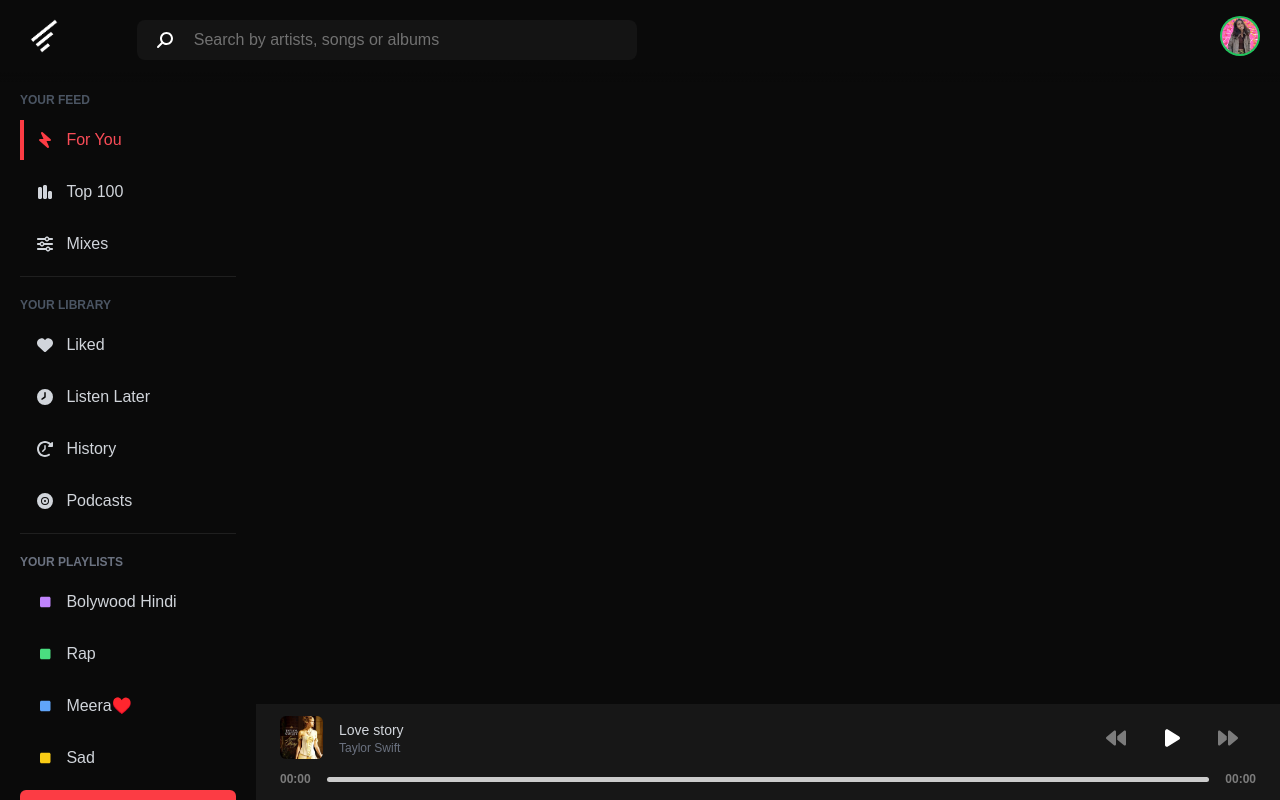
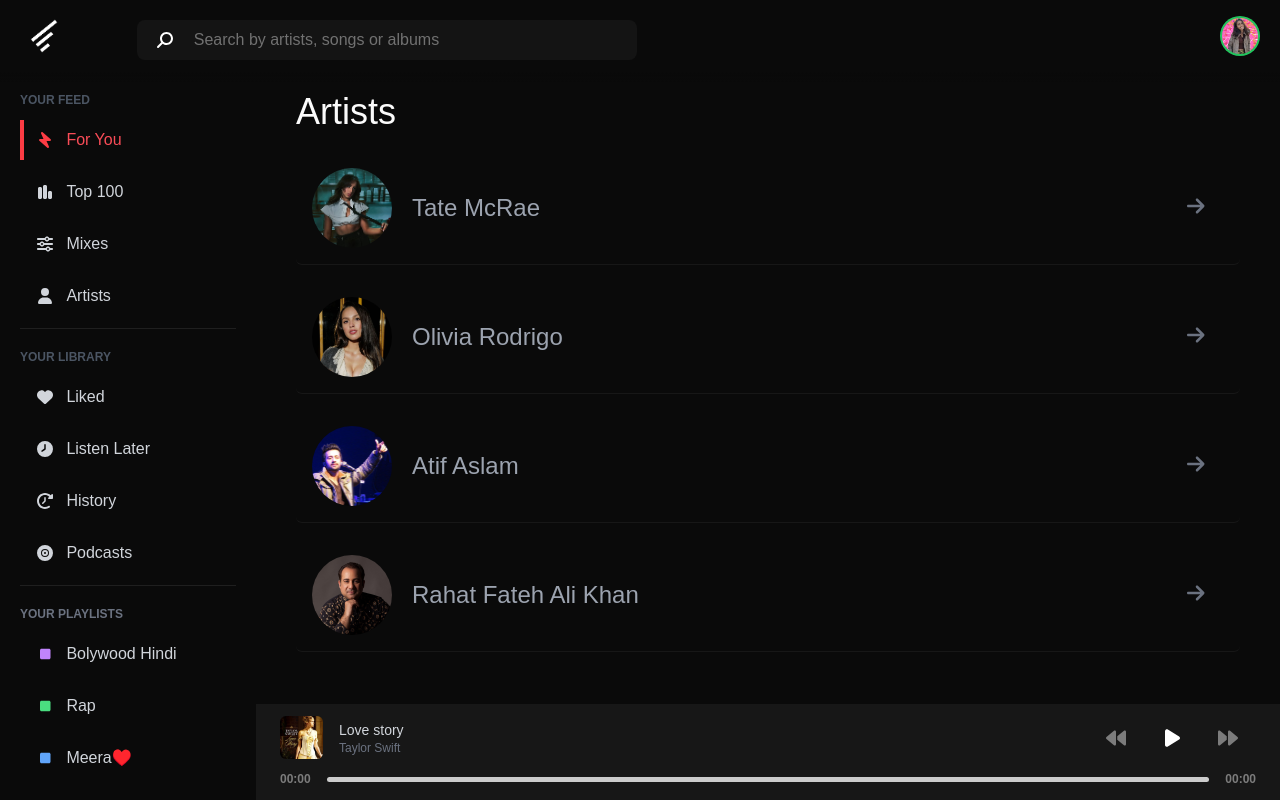
Before and after one commit to SaadPayak/reactapp, a React (Create React App) app: page /artists in a window 1280 px wide. Built offline with nearby package versions, Linux system fonts and the light colour scheme.

Commit message:
Artists List ✅

```diff
--- a/src/ApplicationRoutes.jsx
+++ b/src/ApplicationRoutes.jsx
@@ -2,12 +2,14 @@
 import { Route, Routes } from "react-router-dom";
 import Dashboard from "./pages/Dashboard/Dashboard";
 import Top10 from "./pages/Top10/Top10";
-import Artist from "./pages/Artist/Artist";
+import Artist from "./pages/Artists/Artist/Artist";
+import Artists from "./pages/Artists/Artists";
 
 const ApplicationRoutes = () => {
   return (
     <Routes>
       <Route path="/" element={<Dashboard />} />
+      <Route path="/artists" element={<Artists />} />
       <Route path="/artists/:id" element={<Artist />} />
       <Route path="/top-10" element={<Top10 />} />
     </Routes>
--- /dev/null
+++ b/src/Components/Artists/Artist/ArtistBanner.jsx
@@ -0,0 +1,71 @@
+import {
+  faChartSimple,
+  faFire,
+  faRankingStar,
+  faUser,
+} from "@fortawesome/free-solid-svg-icons";
+import { FontAwesomeIcon } from "@fortawesome/react-fontawesome";
+import React from "react";
+
+const ArtistBanner = ({ artist }) => {
+  return (
+    <div className="w-full rounded-md overflow-hidden  relative flex flex-col lg:flex-row">
+      {/* Artist Image */}
+      <div className="h-72 w-full lg:w-[30%] lg:h-[350px] rounded-md overflow-hidden relative">
+        <img
+          src={`/assets/images/artists/${artist.imageName}`}
+          alt={artist.artistName}
+          className="absolute top-0 left-0 w-[100%] h-[100%] object-cover"
+        />
+      </div>
+      {/* Artist Details */}
+      <div className=" w-full lg:h-full lg:w-[70%]">
+        {/* Artist Name */}
+        <h1 className="text-white-text-main m-3 text-5xl lg:text-7xl ">
+          {artist.artistName}
+        </h1>
+        {/* Artist Analytics */}
+        <div className="text-gray-400 text-lg w-full grid grid-cols-1 lg:grid-cols-2 gap-5 p-5 mt-5">
+          <div className="min-w-[100px] max-w-[400px] bg-black-secondary py-3 px-5 rounded-md overflow-hidden flex justify-between items-center">
+            <div>
+              <FontAwesomeIcon icon={faUser} className="w-8" />
+              <span className="ml-3">Followers</span>
+            </div>
+            <div>
+              <span className="font-semibold text-pink-secondary">3.97M</span>
+            </div>
+          </div>
+          <div className="min-w-[100px] max-w-[400px] bg-black-secondary py-3 px-5 rounded-md overflow-hidden flex justify-between items-center">
+            <div>
+              <FontAwesomeIcon icon={faFire} className="w-8" />
+              <span className="ml-3">Popularity</span>
+            </div>
+            <div>
+              <span className="font-semibold text-pink-secondary">81%</span>
+            </div>
+          </div>
+          <div className="min-w-[100px] max-w-[400px] bg-black-secondary py-3 px-5 rounded-md overflow-hidden flex justify-between items-center">
+            <div>
+              <FontAwesomeIcon icon={faRankingStar} className="w-8" />
+              <span className="ml-3">Artist Rank</span>
+            </div>
+            <div>
+              <span className="font-semibold text-pink-secondary">#45</span>
+            </div>
+          </div>
+          <div className="min-w-[100px] max-w-[400px] bg-black-secondary py-3 px-5 rounded-md overflow-hidden flex justify-between items-center">
+            <div>
+              <FontAwesomeIcon icon={faChartSimple} className="w-8" />
+              <span className="ml-3">Charts</span>
+            </div>
+            <div>
+              <span className="font-semibold text-pink-secondary">316</span>
+            </div>
+          </div>
+        </div>
+      </div>
+    </div>
+  );
+};
+
+export default ArtistBanner;
--- /dev/null
+++ b/src/Components/Artists/ArtistsElement.jsx
@@ -0,0 +1,37 @@
+import { faArrowRight } from "@fortawesome/free-solid-svg-icons";
+import { FontAwesomeIcon } from "@fortawesome/react-fontawesome";
+import React from "react";
+import { useNavigate } from "react-router-dom";
+
+const ArtistsElement = ({ imageName, artistName, navigationUrl }) => {
+  const navigate = useNavigate();
+  return (
+    <div
+      className="border-b-[1px] border-black-secondary rounded-md overflow-hidden p-4 mb-4 hover:bg-black-secondary cursor-pointer transition-all duration-300 ease-out"
+      onClick={() => navigate(navigationUrl)}
+    >
+      <div className="flex items-center justify-between">
+        <div className="flex items-center justify-start">
+          <div className="w-20 h-20 relative rounded-full overflow-hidden">
+            <img
+              src={`/assets/images/artists/${imageName}`}
+              alt={artistName}
+              className="absolute top-0 left-0 w-full h-full object-cover"
+            />
+          </div>
+          <div className="ml-5 text-gray-400 text-2xl">
+            <h1>{artistName}</h1>
+          </div>
+        </div>
+        <div className="mr-5">
+          <FontAwesomeIcon
+            className="text-gray-500 text-xl"
+            icon={faArrowRight}
+          />
+        </div>
+      </div>
+    </div>
+  );
+};
+
+export default ArtistsElement;
--- a/src/Components/Layout/FullScreenPopupCenter.jsx
+++ b/src/Components/Layout/FullScreenPopupCenter.jsx
@@ -31,7 +31,7 @@
   }
   return (
     <motion.div
-      className="w-screen h-screen fixed top-0 left-0 bg-[#0a0a0a4f] backdrop-blur-md z-[100] flex justify-center items-center overflow-y-scroll"
+      className="w-screen h-screen fixed top-0 left-0 bg-[#0a0a0a4f] backdrop-blur-md z-[1000000] flex justify-center items-center overflow-y-scroll"
       onClick={deactivatePopupCenter}
       initial={{ backdropFilter: "blur(0px)" }}
       animate={{ backdropFilter: "blur(10px)", transition: { duration: 0.05 } }}
--- a/src/data/Menubar/MenubarData.js
+++ b/src/data/Menubar/MenubarData.js
@@ -7,6 +7,7 @@
   faHistory,
   faRecordVinyl,
   faSquare,
+  faUser,
 } from "@fortawesome/free-solid-svg-icons";
 
 export const menubarItems = [
@@ -21,15 +22,21 @@
         navigationUrl: "/top-10",
       },
       { icon: faSliders, title: "Mixes", id: 3, navigationUrl: "" },
+      {
+        icon: faUser,
+        title: "Artists",
+        id: 4,
+        navigationUrl: "/artists",
+      },
     ],
   },
   {
     category: "YOUR LIBRARY",
     items: [
-      { icon: faHeart, title: "Liked", id: 4, navigationUrl: "" },
-      { icon: faClock, title: "Listen Later", id: 5, navigationUrl: "" },
-      { icon: faHistory, title: "History", id: 6, navigationUrl: "" },
-      { icon: faRecordVinyl, title: "Podcasts", id: 7, navigationUrl: "" },
+      { icon: faHeart, title: "Liked", id: 5, navigationUrl: "" },
+      { icon: faClock, title: "Listen Later", id: 6, navigationUrl: "" },
+      { icon: faHistory, title: "History", id: 7, navigationUrl: "" },
+      { icon: faRecordVinyl, title: "Podcasts", id: 8, navigationUrl: "" },
     ],
   },
 ];
@@ -41,10 +48,10 @@
       icon: faSquare,
       iconColor: "text-purple-400",
       title: "Bolywood Hindi",
-      id: 8,
+      id: 9,
     },
-    { icon: faSquare, iconColor: "text-green-400", title: "Rap", id: 9 },
-    { icon: faSquare, iconColor: "text-blue-400", title: "Meera♥️", id: 10 },
-    { icon: faSquare, iconColor: "text-yellow-400", title: "Sad", id: 11 },
+    { icon: faSquare, iconColor: "text-green-400", title: "Rap", id: 10 },
+    { icon: faSquare, iconColor: "text-blue-400", title: "Meera♥️", id: 11 },
+    { icon: faSquare, iconColor: "text-yellow-400", title: "Sad", id: 12 },
   ],
 };
--- a/src/pages/Artist/Artist.jsx
+++ /dev/null
@@ -1,10 +0,0 @@
-import React from "react";
-import { useParams } from "react-router-dom";
-
-const Artist = () => {
-  const { id } = useParams();
-
-  return <div>{id}</div>;
-};
-
-export default Artist;
--- /dev/null
+++ b/src/pages/Artists/Artist/Artist.jsx
@@ -0,0 +1,23 @@
+import React from "react";
+import { useParams } from "react-router-dom";
+import { artists } from "../../../data/Artists/artists";
+import ArtistBanner from "../../../Components/Artists/Artist/ArtistBanner";
+
+const Artist = () => {
+  const { id } = useParams();
+  const artist = artists.find((artist) => artist.navigationUrl === id);
+
+  console.log(artist);
+  console.log(`assets/images/artists/${artist.imageName}`);
+
+  return (
+    <div className="">
+      <div className="w-full min-h-screen ">
+        {/* Artist Banner */}
+        <ArtistBanner artist={artist} />
+      </div>
+    </div>
+  );
+};
+
+export default Artist;
--- /dev/null
+++ b/src/pages/Artists/Artists.jsx
@@ -0,0 +1,35 @@
+import React from "react";
+import { artists } from "../../data/Artists/artists";
+import ArtistsElement from "../../Components/Artists/ArtistsElement";
+import { AnimatePresence, motion } from "framer-motion";
+
+const Artists = () => {
+  return (
+    <div className="">
+      <div className="w-full min-h-screen ">
+        <h1 className="text-4xl font-light text-white-text-main">Artists</h1>
+        <div className="mt-5">
+          <AnimatePresence mode="wait">
+            {artists.map((artist) => (
+              <motion.div
+                key={artist.navigationUrl}
+                initial={{ opacity: 0, y: 20 * artist.sequence }}
+                animate={{ opacity: 1, y: 0 }}
+                exit={{ opacity: 0, y: 20 }}
+                transition={{ duration: 0.3 }}
+              >
+                <ArtistsElement
+                  imageName={artist.imageName}
+                  artistName={artist.artistName}
+                  navigationUrl={artist.navigationUrl}
+                />
+              </motion.div>
+            ))}
+          </AnimatePresence>
+        </div>
+      </div>
+    </div>
+  );
+};
+
+export default Artists;
```
